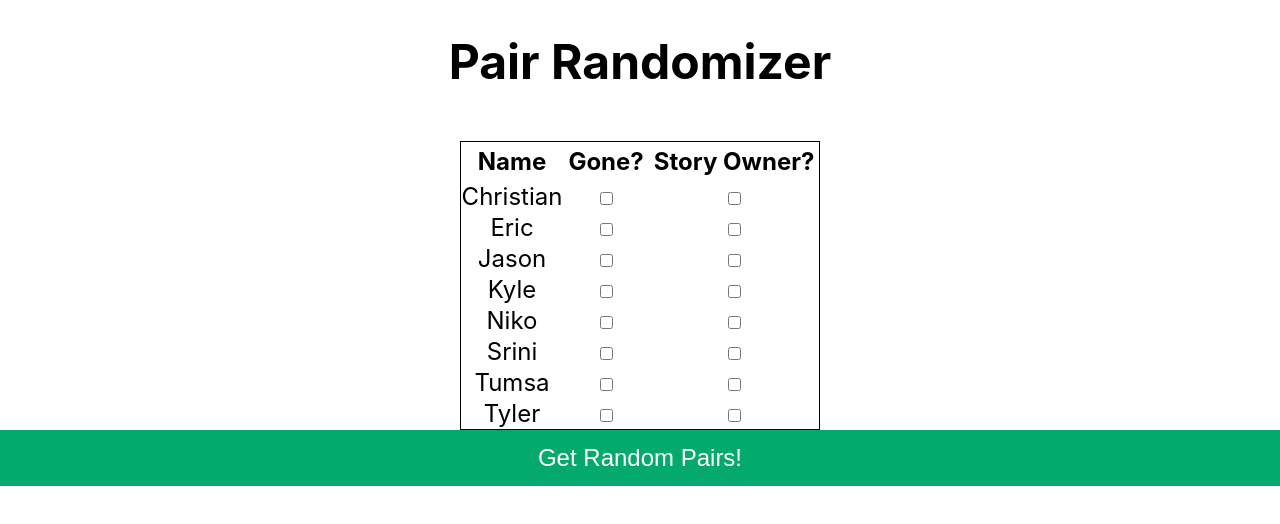
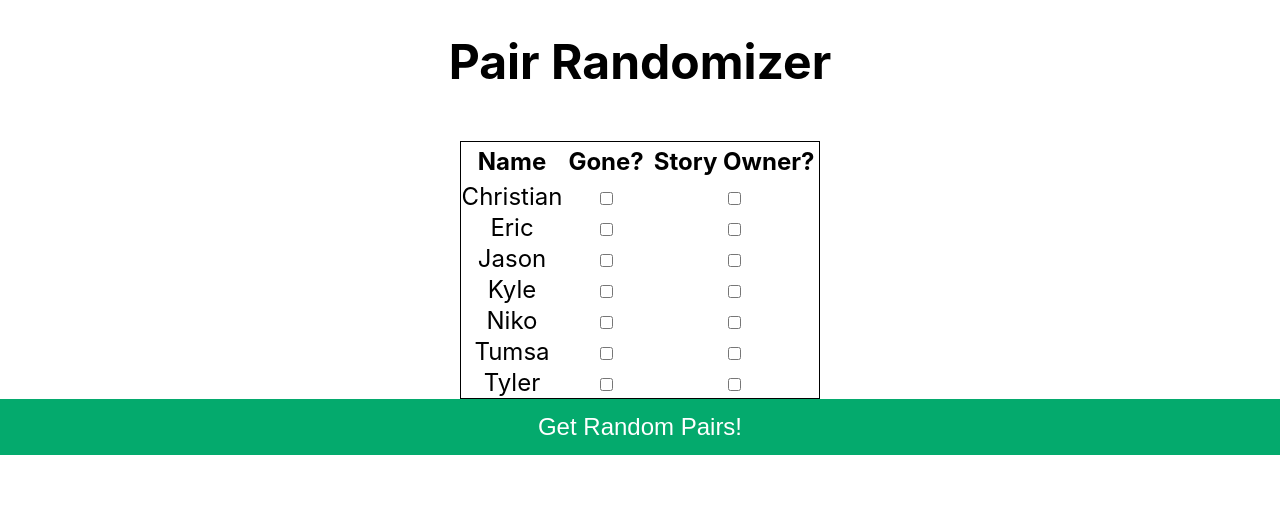
Before and after one commit to c-shinkle/pair-randomizer-ui, a React (Create React App) app: page / in a window 1280 px wide. Shown: the top 524 px of the page. Built offline with nearby package versions, Linux system fonts and the light colour scheme.

Commit message:
Removed Srini

```diff
--- a/src/App.tsx
+++ b/src/App.tsx
@@ -14,7 +14,6 @@ const names = [
   "Jason",
   "Kyle",
   "Niko",
-  "Srini",
   "Tumsa",
   "Tyler",
 ];
```
